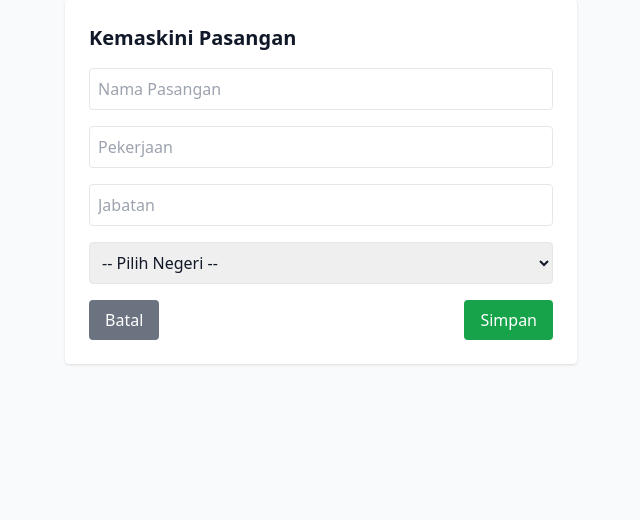
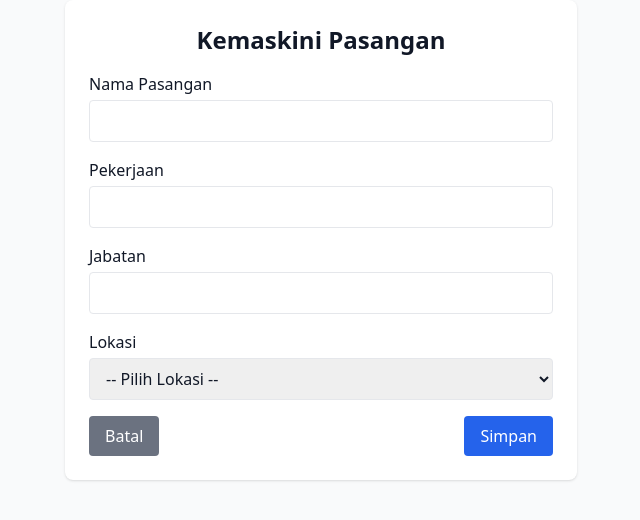
Before and after one commit to mohdtajudinsaifullah-bot/stackblitz-starters-kinnb8rt, a Next.js app: page /pasangan/kemaskini/1 in a window 1280 px wide. Shown: the top 520 px of the page, without its empty margins (319-959 px from the left). Built offline with nearby package versions, Linux system fonts and the light colour scheme; no server answers; the database is empty.

Commit message:
Update skrip kemaskini pasangan & employees (fix nama column)

```diff
--- a/app/pasangan/kemaskini/[id]/page.tsx
+++ b/app/pasangan/kemaskini/[id]/page.tsx
@@ -1,87 +1,155 @@
 "use client";
-import { useEffect, useState } from "react";
-import { useParams, useRouter } from "next/navigation";
+
+import { useState, useEffect } from "react";
+import { useRouter, useParams } from "next/navigation";
 import { supabase } from "@/lib/supabaseClient";
 
 export default function KemaskiniPasangan() {
-  const [form, setForm] = useState({
+  const router = useRouter();
+  const params = useParams();
+  const id = params?.id as string;
+
+  const [formData, setFormData] = useState({
     nama_pasangan: "",
     pekerjaan_pasangan: "",
     jabatan_pasangan: "",
-    lokasi_pasangan: ""
+    lokasi_pasangan: "",
   });
-  const [loading, setLoading] = useState(true);
-  const router = useRouter();
-  const params = useParams();
-  const pasanganId = params?.id as string;
+  const [loading, setLoading] = useState(false);
 
   useEffect(() => {
-    if (pasanganId) fetchData();
-  }, [pasanganId]);
-
     const fetchData = async () => {
-    setLoading(true);
       const { data, error } = await supabase
         .from("pasangan")
         .select("*")
-      .eq("id", pasanganId)
+        .eq("id", id)
         .single();
 
-    if (!error && data) setForm(data);
-    setLoading(false);
+      if (error) {
+        alert("Gagal ambil data pasangan: " + error.message);
+      } else if (data) {
+        setFormData({
+          nama_pasangan: data.nama_pasangan || "",
+          pekerjaan_pasangan: data.pekerjaan_pasangan || "",
+          jabatan_pasangan: data.jabatan_pasangan || "",
+          lokasi_pasangan: data.lokasi_pasangan || "",
+        });
+      }
     };
 
+    if (id) fetchData();
+  }, [id]);
+
   const handleChange = (e: React.ChangeEvent<HTMLInputElement | HTMLSelectElement>) => {
-    setForm({ ...form, [e.target.name]: e.target.value });
+    setFormData({ ...formData, [e.target.name]: e.target.value });
   };
 
   const handleSubmit = async (e: React.FormEvent) => {
     e.preventDefault();
+    setLoading(true);
+
     const { error } = await supabase
       .from("pasangan")
       .update({
-        nama_pasangan: form.nama_pasangan,
-        pekerjaan_pasangan: form.pekerjaan_pasangan,
-        jabatan_pasangan: form.jabatan_pasangan,
-        lokasi_pasangan: form.lokasi_pasangan,
-        updated_at: new Date()
+        nama_pasangan: formData.nama_pasangan,
+        pekerjaan_pasangan: formData.pekerjaan_pasangan,
+        jabatan_pasangan: formData.jabatan_pasangan,
+        lokasi_pasangan: formData.lokasi_pasangan,
+        updated_at: new Date(),
       })
-      .eq("id", pasanganId);
+      .eq("id", id);
 
-    if (!error) router.push("/pasangan");
+    setLoading(false);
+
+    if (error) {
+      alert("Gagal kemaskini pasangan: " + error.message);
+    } else {
+      alert("Berjaya kemaskini pasangan!");
+      router.push("/pasangan");
+    }
   };
 
-  if (loading) return <p className="text-center p-6">Sedang memuat data...</p>;
+  return (
+    <div className="max-w-lg mx-auto bg-white p-6 rounded-lg shadow">
+      <h1 className="text-2xl font-bold mb-4 text-center">Kemaskini Pasangan</h1>
+      <form onSubmit={handleSubmit} className="space-y-4">
+        <div>
+          <label className="block mb-1">Nama Pasangan</label>
+          <input
+            type="text"
+            name="nama_pasangan"
+            value={formData.nama_pasangan}
+            onChange={handleChange}
+            className="w-full border px-3 py-2 rounded"
+            required
+          />
+        </div>
 
-  return (
-    <div className="max-w-lg mx-auto p-6 bg-white shadow rounded">
-      <h1 className="text-xl font-bold mb-4">Kemaskini Pasangan</h1>
-      <form onSubmit={handleSubmit} className="space-y-4">
-        <input name="nama_pasangan" placeholder="Nama Pasangan" value={form.nama_pasangan} onChange={handleChange} className="w-full border p-2 rounded" required />
-        <input name="pekerjaan_pasangan" placeholder="Pekerjaan" value={form.pekerjaan_pasangan} onChange={handleChange} className="w-full border p-2 rounded" />
-        <input name="jabatan_pasangan" placeholder="Jabatan" value={form.jabatan_pasangan} onChange={handleChange} className="w-full border p-2 rounded" />
-        <select name="lokasi_pasangan" value={form.lokasi_pasangan} onChange={handleChange} className="w-full border p-2 rounded">
-          <option value="">-- Pilih Negeri --</option>
+        <div>
+          <label className="block mb-1">Pekerjaan</label>
+          <input
+            type="text"
+            name="pekerjaan_pasangan"
+            value={formData.pekerjaan_pasangan}
+            onChange={handleChange}
+            className="w-full border px-3 py-2 rounded"
+          />
+        </div>
+
+        <div>
+          <label className="block mb-1">Jabatan</label>
+          <input
+            type="text"
+            name="jabatan_pasangan"
+            value={formData.jabatan_pasangan}
+            onChange={handleChange}
+            className="w-full border px-3 py-2 rounded"
+          />
+        </div>
+
+        <div>
+          <label className="block mb-1">Lokasi</label>
+          <select
+            name="lokasi_pasangan"
+            value={formData.lokasi_pasangan}
+            onChange={handleChange}
+            className="w-full border px-3 py-2 rounded"
+          >
+            <option value="">-- Pilih Lokasi --</option>
             <option value="Johor">Johor</option>
             <option value="Kedah">Kedah</option>
             <option value="Kelantan">Kelantan</option>
             <option value="Melaka">Melaka</option>
             <option value="Negeri Sembilan">Negeri Sembilan</option>
             <option value="Pahang">Pahang</option>
-          <option value="Pulau Pinang">Pulau Pinang</option>
             <option value="Perak">Perak</option>
             <option value="Perlis">Perlis</option>
+            <option value="Pulau Pinang">Pulau Pinang</option>
             <option value="Sabah">Sabah</option>
             <option value="Sarawak">Sarawak</option>
             <option value="Selangor">Selangor</option>
             <option value="Terengganu">Terengganu</option>
-          <option value="WP Kuala Lumpur">WP Kuala Lumpur</option>
-          <option value="WP Labuan">WP Labuan</option>
-          <option value="WP Putrajaya">WP Putrajaya</option>
+            <option value="Wilayah Persekutuan Kuala Lumpur">Wilayah Persekutuan Kuala Lumpur</option>
+            <option value="Wilayah Persekutuan Putrajaya">Wilayah Persekutuan Putrajaya</option>
+            <option value="Wilayah Persekutuan Labuan">Wilayah Persekutuan Labuan</option>
           </select>
+        </div>
+
         <div className="flex justify-between">
-          <button type="button" onClick={() => router.push("/pasangan")} className="bg-gray-500 text-white px-4 py-2 rounded">Batal</button>
-          <button type="submit" className="bg-green-600 text-white px-4 py-2 rounded">Simpan</button>
+          <button
+            type="button"
+            onClick={() => router.push("/pasangan")}
+            className="bg-gray-500 text-white px-4 py-2 rounded"
+          >
+            Batal
+          </button>
+          <button
+            type="submit"
+            disabled={loading}
+            className="bg-blue-600 text-white px-4 py-2 rounded"
+          >
+            {loading ? "Menyimpan..." : "Simpan"}
+          </button>
         </div>
       </form>
     </div>
--- a/app/pasangan/tambah/page.tsx
+++ b/app/pasangan/tambah/page.tsx
@@ -4,124 +4,126 @@ import { useState } from "react";
 import { useRouter } from "next/navigation";
 import { supabase } from "@/lib/supabaseClient";
 
-const NEGERI = [
-  "Johor","Kedah","Kelantan","Melaka","Negeri Sembilan","Pahang",
-  "Perak","Perlis","Pulau Pinang","Sabah","Sarawak","Selangor",
-  "Terengganu",
-  "Wilayah Persekutuan Kuala Lumpur",
-  "Wilayah Persekutuan Labuan",
-  "Wilayah Persekutuan Putrajaya",
-];
+export default function TambahPasangan() {
+  const router = useRouter();
+  const [formData, setFormData] = useState({
+    nama_pasangan: "",
+    pekerjaan_pasangan: "",
+    jabatan_pasangan: "",
+    lokasi_pasangan: "",
+  });
+  const [loading, setLoading] = useState(false);
 
-export default function PasanganTambahPage() {
-  const router = useRouter();
-  const [nama, setNama] = useState("");
-  const [noIc, setNoIc] = useState("");
-  const [pekerjaan, setPekerjaan] = useState("");
-  const [jabatan, setJabatan] = useState("");
-  const [lokasi, setLokasi] = useState("");
-  const [saving, setSaving] = useState(false);
+  const handleChange = (e: React.ChangeEvent<HTMLInputElement | HTMLSelectElement>) => {
+    setFormData({ ...formData, [e.target.name]: e.target.value });
+  };
 
-  const onSave = async (e: React.FormEvent) => {
+  const handleSubmit = async (e: React.FormEvent) => {
     e.preventDefault();
-    const employeeId = localStorage.getItem("employee_id") || "";
-    if (!employeeId) {
-      alert("Sesi pengguna tidak sah. Sila log masuk semula.");
-      return;
-    }
-    setSaving(true);
+    setLoading(true);
+
+    const employee_id = localStorage.getItem("employee_id");
+
     const { error } = await supabase.from("pasangan").insert([
       {
-        employee_id: employeeId,
-        nama,
-        no_ic: noIc || null,
-        pekerjaan: pekerjaan || null,
-        jabatan: jabatan || null,
-        lokasi: lokasi || null,
+        employee_id,
+        nama_pasangan: formData.nama_pasangan,
+        pekerjaan_pasangan: formData.pekerjaan_pasangan,
+        jabatan_pasangan: formData.jabatan_pasangan,
+        lokasi_pasangan: formData.lokasi_pasangan,
       },
     ]);
-    setSaving(false);
+
+    setLoading(false);
+
     if (error) {
       alert("Gagal simpan pasangan: " + error.message);
-      return;
+    } else {
+      alert("Berjaya simpan pasangan!");
+      router.push("/pasangan");
     }
-    router.push("/pasangan");
   };
 
   return (
-    <div className="mx-auto max-w-3xl px-4 py-8">
-      <h1 className="mb-6 text-2xl font-bold">Tambah Pasangan</h1>
-
-      <form onSubmit={onSave} className="space-y-5 rounded-xl border bg-white/70 p-6 backdrop-blur">
+    <div className="max-w-lg mx-auto bg-white p-6 rounded-lg shadow">
+      <h1 className="text-2xl font-bold mb-4 text-center">Tambah Pasangan</h1>
+      <form onSubmit={handleSubmit} className="space-y-4">
         <div>
-          <label className="mb-1 block text-sm font-medium">Nama</label>
+          <label className="block mb-1">Nama Pasangan</label>
           <input
-            className="w-full rounded border px-3 py-2"
-            value={nama}
-            onChange={(e) => setNama(e.target.value)}
+            type="text"
+            name="nama_pasangan"
+            value={formData.nama_pasangan}
+            onChange={handleChange}
+            className="w-full border px-3 py-2 rounded"
             required
           />
         </div>
 
         <div>
-          <label className="mb-1 block text-sm font-medium">No. IC</label>
+          <label className="block mb-1">Pekerjaan</label>
           <input
-            className="w-full rounded border px-3 py-2"
-            value={noIc}
-            onChange={(e) => setNoIc(e.target.value)}
+            type="text"
+            name="pekerjaan_pasangan"
+            value={formData.pekerjaan_pasangan}
+            onChange={handleChange}
+            className="w-full border px-3 py-2 rounded"
           />
         </div>
 
-        <div className="grid gap-5 sm:grid-cols-2">
-          <div>
-            <label className="mb-1 block text-sm font-medium">Pekerjaan</label>
-            <input
-              className="w-full rounded border px-3 py-2"
-              value={pekerjaan}
-              onChange={(e) => setPekerjaan(e.target.value)}
-            />
-          </div>
-
-          <div>
-            <label className="mb-1 block text-sm font-medium">Jabatan</label>
-            <input
-              className="w-full rounded border px-3 py-2"
-              value={jabatan}
-              onChange={(e) => setJabatan(e.target.value)}
-            />
-          </div>
+        <div>
+          <label className="block mb-1">Jabatan</label>
+          <input
+            type="text"
+            name="jabatan_pasangan"
+            value={formData.jabatan_pasangan}
+            onChange={handleChange}
+            className="w-full border px-3 py-2 rounded"
+          />
         </div>
 
         <div>
-          <label className="mb-1 block text-sm font-medium">Lokasi</label>
+          <label className="block mb-1">Lokasi</label>
           <select
-            className="w-full rounded border px-3 py-2"
-            value={lokasi}
-            onChange={(e) => setLokasi(e.target.value)}
+            name="lokasi_pasangan"
+            value={formData.lokasi_pasangan}
+            onChange={handleChange}
+            className="w-full border px-3 py-2 rounded"
           >
             <option value="">-- Pilih Lokasi --</option>
-            {NEGERI.map((n) => (
-              <option key={n} value={n}>
-                {n}
-              </option>
-            ))}
+            <option value="Johor">Johor</option>
+            <option value="Kedah">Kedah</option>
+            <option value="Kelantan">Kelantan</option>
+            <option value="Melaka">Melaka</option>
+            <option value="Negeri Sembilan">Negeri Sembilan</option>
+            <option value="Pahang">Pahang</option>
+            <option value="Perak">Perak</option>
+            <option value="Perlis">Perlis</option>
+            <option value="Pulau Pinang">Pulau Pinang</option>
+            <option value="Sabah">Sabah</option>
+            <option value="Sarawak">Sarawak</option>
+            <option value="Selangor">Selangor</option>
+            <option value="Terengganu">Terengganu</option>
+            <option value="Wilayah Persekutuan Kuala Lumpur">Wilayah Persekutuan Kuala Lumpur</option>
+            <option value="Wilayah Persekutuan Putrajaya">Wilayah Persekutuan Putrajaya</option>
+            <option value="Wilayah Persekutuan Labuan">Wilayah Persekutuan Labuan</option>
           </select>
         </div>
 
-        <div className="flex items-center justify-end gap-2">
+        <div className="flex justify-between">
           <button
             type="button"
             onClick={() => router.push("/pasangan")}
-            className="rounded bg-gray-200 px-4 py-2 text-gray-700 hover:bg-gray-300"
+            className="bg-gray-500 text-white px-4 py-2 rounded"
           >
             Batal
           </button>
           <button
             type="submit"
-            disabled={saving}
-            className="rounded bg-emerald-600 px-4 py-2 text-white hover:bg-emerald-700 disabled:opacity-60"
+            disabled={loading}
+            className="bg-green-600 text-white px-4 py-2 rounded"
           >
-            {saving ? "Menyimpan..." : "Simpan"}
+            {loading ? "Menyimpan..." : "Simpan"}
           </button>
         </div>
       </form>
```
Lines whose indentation alone changed are shown as unchanged.
